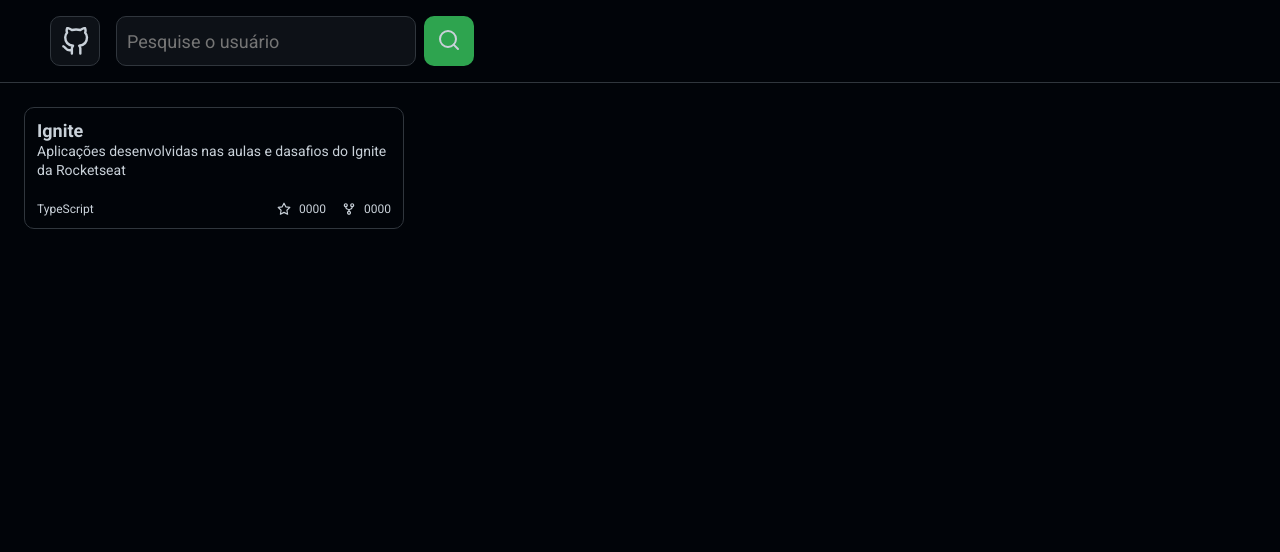
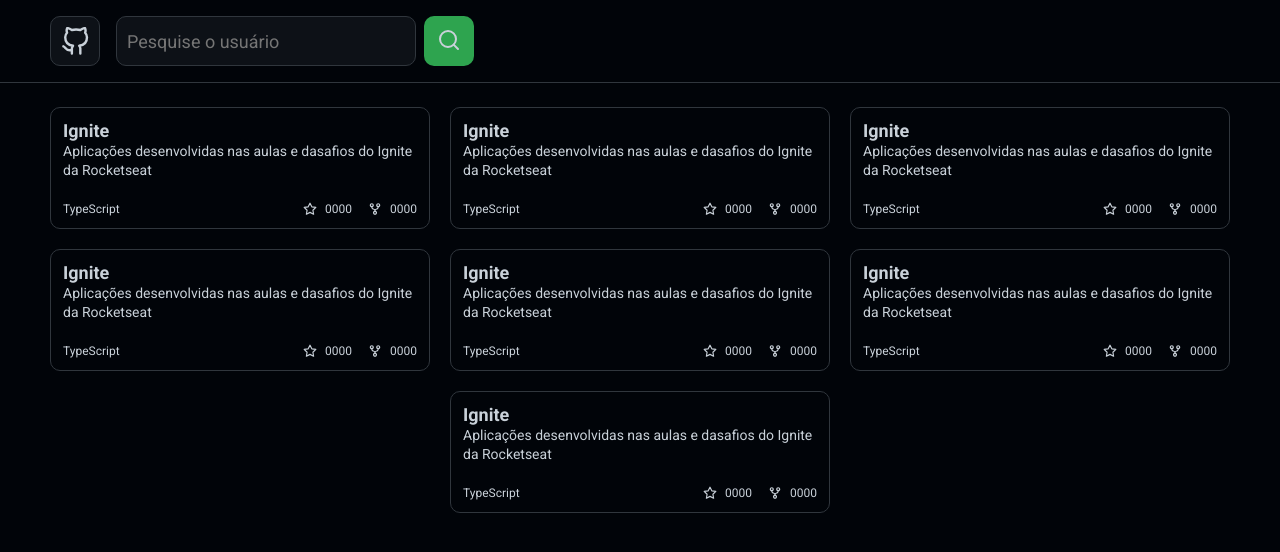
Before and after one commit to felipeAndrade04/github-explorer-graphql, a React (Create React App) app: page / in a window 1280 px wide. Shown: the top 552 px of the page. Built offline with nearby package versions, Linux system fonts and the light colour scheme.

Commit message:
Add RepositoryCardsGrid

```diff
--- /dev/null
+++ b/src/components/RepositoryCardsGrid/index.tsx
@@ -0,0 +1,20 @@
+import React from 'react';
+import RepositoryCard from '../RepositoryCard';
+
+import * as S from './styles';
+
+function RepositoryCardsGrid() {
+  return (
+    <S.Container>
+      <RepositoryCard />
+      <RepositoryCard />
+      <RepositoryCard />
+      <RepositoryCard />
+      <RepositoryCard />
+      <RepositoryCard />
+      <RepositoryCard />
+    </S.Container>
+  );
+}
+
+export default RepositoryCardsGrid;
--- /dev/null
+++ b/src/components/RepositoryCardsGrid/styles.ts
@@ -0,0 +1,11 @@
+import styled from 'styled-components';
+
+export const Container = styled.div`
+  width: 100%;
+
+  display: flex;
+  flex-wrap: wrap;
+  align-items: center;
+  justify-content: center;
+  gap: 20px;
+`;
--- a/src/page/Home/index.tsx
+++ b/src/page/Home/index.tsx
@@ -4,6 +4,7 @@ import Header from '../../components/Header';
 // import HomeNoContent from '../../components/HomeNoContent';
 import ProfileCard from '../../components/ProfileCard';
 import RepositoryCard from '../../components/RepositoryCard';
+import RepositoryCardsGrid from '../../components/RepositoryCardsGrid';
 
 import * as S from './styles';
 
@@ -12,7 +13,7 @@ function Home() {
     <S.Container>
       <Header />
       <div style={{ padding: '24px' }}>
-        <RepositoryCard />
+        <RepositoryCardsGrid />
       </div>
     </S.Container>
   );
```
